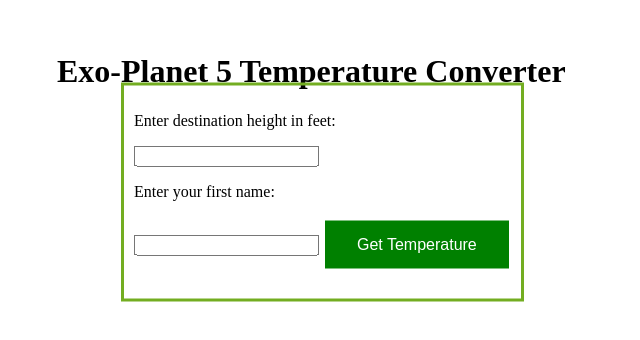
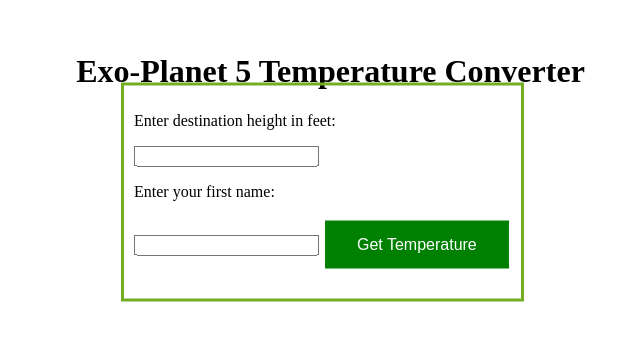
Before and after one commit to AtkinsAnn/TemperatureCalculator, a plain HTML site: page index.html in a window 1280 px wide. Shown: the part 208-548 px from the top of the page, without its empty margins (391-1031 px from the left). Drawn offline with Linux system fonts and the light colour scheme.

Commit message:
Update index.html

```diff
--- a/index.html
+++ b/index.html
@@ -57,7 +57,7 @@
                margin: 0;
                position: absolute;
                top: 35%;
-               left:35%;
+               left:36.5%;
                -ms-transform: translateY(-50%);
                transform: translateY(-50%);
           }
```
